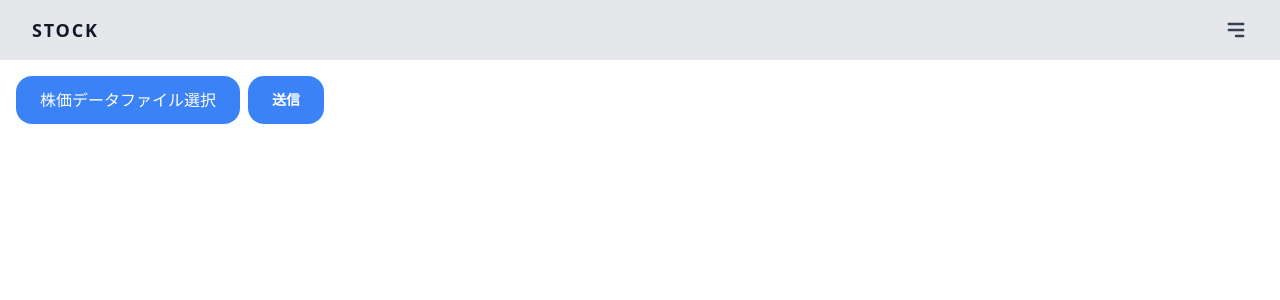
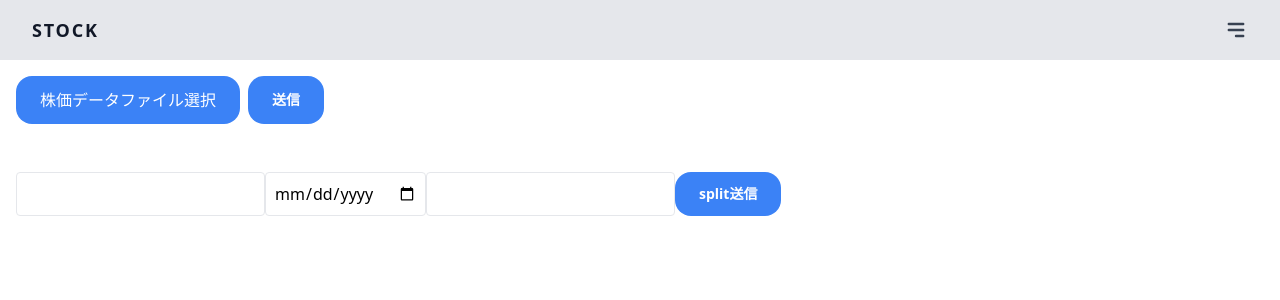
Before and after one commit to Soiya-kun/stockAppFrontend, a Nuxt app in the folder app/: page /setting in a window 1280 px wide. Shown: the top 300 px of the page. Built offline with nearby package versions, Linux system fonts and the light colour scheme.

Commit message:
株式分割情報登録の実装

```diff
--- a/app/components/organisms/Simulation.vue
+++ b/app/components/organisms/Simulation.vue
@@ -63,7 +63,7 @@ export default Vue.extend({
   },
   computed: {
     buyValuation(): number {
-      return this.$data.buyPosition.volume * this.$props.stock[2];
+      return this.$data.buyPosition.volume * this.$props.stock[2] * 100;
     }
   },
   methods: {
--- a/app/pages/setting.vue
+++ b/app/pages/setting.vue
@@ -1,6 +1,6 @@
 <template>
   <div class="p-4">
-    <div class="flex">
+    <div class="flex mb-12">
       <AtomInputFileButton
         v-model="$data.csvFile"
         type="file"
@@ -15,6 +15,14 @@
     <div v-for="(data, i) of $data.stockDataList" :key="i">
       {{ data }}
     </div>
+    <div class="flex mb-12">
+      <AtomInput v-model="$data.splitSc" />
+      <AtomInput v-model="$data.splitDate" type="date" />
+      <AtomInput v-model="$data.splitRatio" type="number" />
+      <AtomButton @click="postSplit">
+        split送信
+      </AtomButton>
+    </div>
   </div>
 </template>
 
@@ -22,14 +30,18 @@
 import Vue from 'vue';
 import AtomInputFileButton from "~/components/atoms/AtomInputFileButton.vue";
 import AtomButton from "~/components/atoms/AtomButton.vue";
+import AtomInput from "~/components/atoms/AtomInput.vue";
 
 export default Vue.extend({
-  components: {AtomButton, AtomInputFileButton},
+  components: {AtomInput, AtomButton, AtomInputFileButton},
   data() {
     return {
       csvFile: { name: '' } as File,
       reader: new FileReader(),
-      stockDataList: []
+      stockDataList: [],
+      splitSc: '',
+      splitDate: '',
+      splitRatio: ''
     }
   },
   watch: {
@@ -71,7 +83,13 @@ export default Vue.extend({
     async postData (): Promise<void> {
       await this.$axios.$post('/api/stock/list', this.$data.stockDataList);
       this.$data.stockDataList = [];
-    }
+    },
+    async postSplit (): Promise<void> {
+      await this.$axios.$post(
+        '/api/stock/split',
+        { sc: this.$data.splitSc, split_date: this.$data.splitDate, split_ratio: this.$data.splitRatio}
+      );
+    },
   }
 });
 </script>
```
